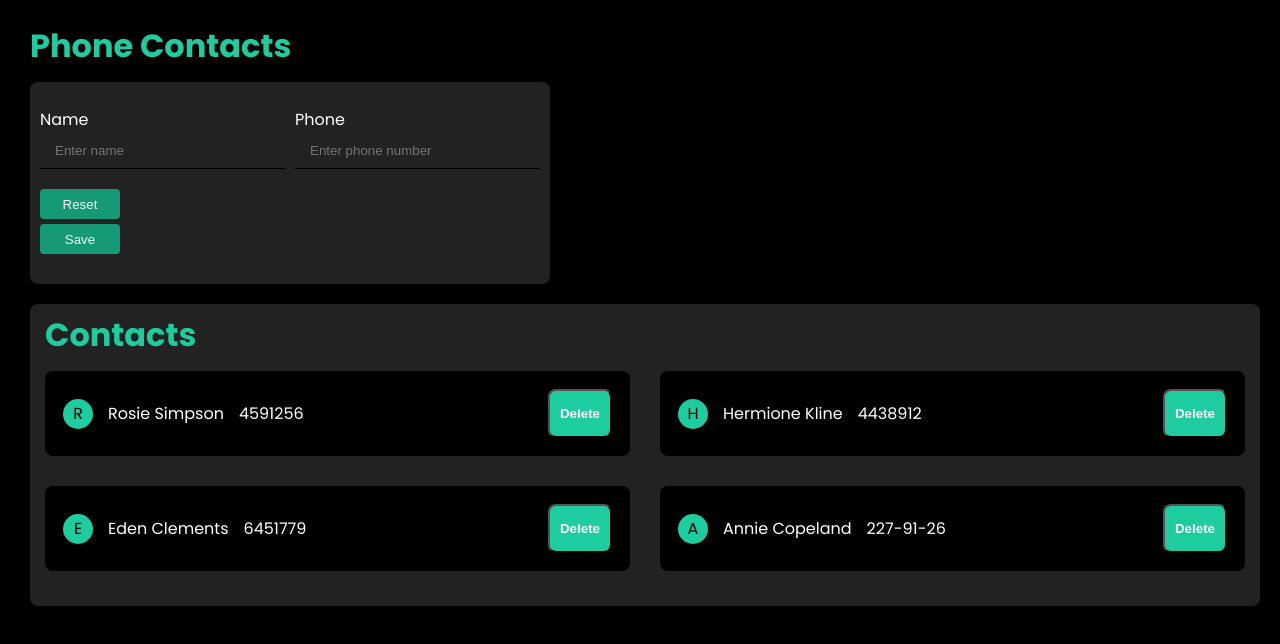
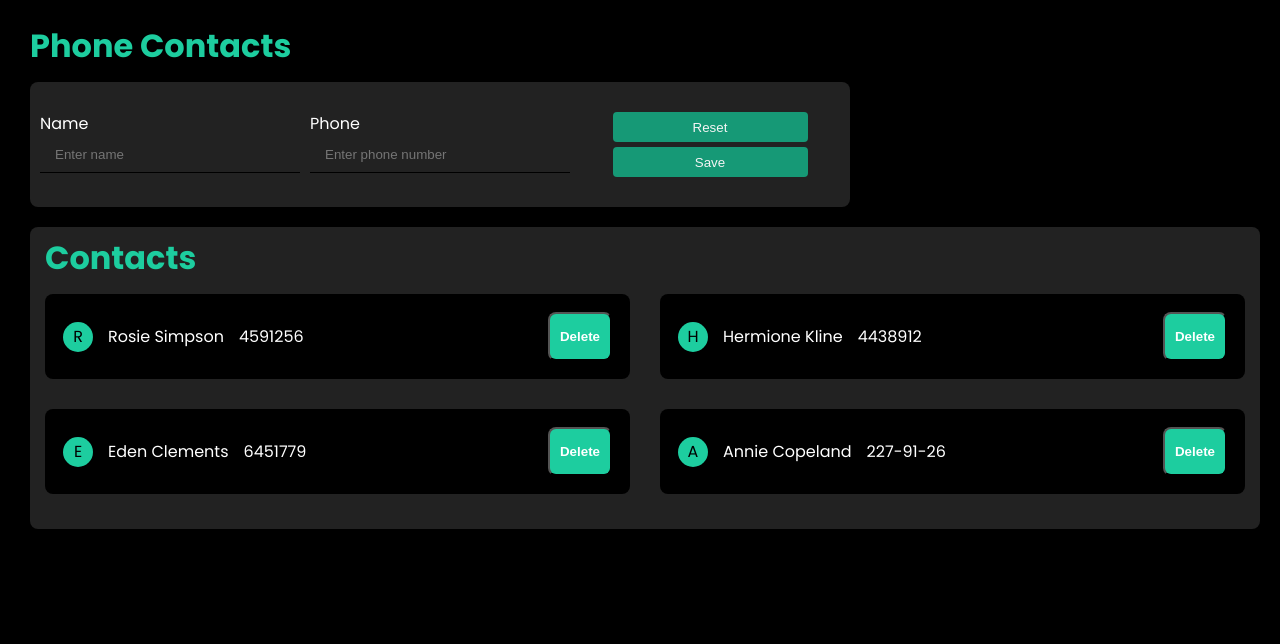
Before and after one commit to murselsen/goit-react-hw-06, a React (Vite) app: page / in a window 1280 px wide. Shown: the top 644 px of the page. Built offline with nearby package versions, Linux system fonts and the light colour scheme.

Commit message:
Refactor Form component: remove console log, add validation schema, and enhance styles for better layout

```diff
--- a/src/App.jsx
+++ b/src/App.jsx
@@ -3,7 +3,6 @@ import Css from "./App.module.css";
 import Form from "./components/Form";
 import ContactList from "./components/ContactList";
 const App = () => {
-  console.log("App component rendered");
   return (
     <div className={Css.App}>
       <h1 className={Css.Title}>Phone Contacts</h1>
--- a/src/components/Form.jsx
+++ b/src/components/Form.jsx
@@ -1,12 +1,12 @@
 import { Formik, Form, Field, ErrorMessage } from "formik";
 import { nanoid } from "nanoid";
-
+import * as Yup from "yup";
+// Styles
 import Css from "./Form.module.css";
 
 import { useDispatch } from "react-redux";
 
 const AForm = () => {
-  console.log("Form component rendered");
   const nameId = nanoid();
   const telId = nanoid();
 
@@ -17,8 +17,21 @@ const AForm = () => {
     resetForm();
   };
 
+  const validationSchema = Yup.object().shape({
+    name: Yup.string()
+      .required("Name is required")
+      .min(2, "Name must be at least 2 characters long"),
+    phone: Yup.number()
+      .required("Phone number is required")
+      .typeError("Phone number must be a number"),
+  });
+
   return (
-    <Formik initialValues={{ name: "", phone: "" }} onSubmit={handleSubmit}>
+    <Formik
+      initialValues={{ name: "", phone: "" }}
+      onSubmit={handleSubmit}
+      validationSchema={validationSchema}
+    >
       <Form className={Css.Form}>
         <div className={Css.FormGroup}>
           <label className={Css.Label} htmlFor={nameId}>
--- a/src/components/Form.module.css
+++ b/src/components/Form.module.css
@@ -1,7 +1,7 @@
 .Form {
   padding: 30px 10px;
   width: 100%;
-  max-width: 500px;
+  max-width: 800px;
   border-radius: 8px;
   display: flex;
   flex-direction: row;
@@ -18,6 +18,7 @@
   gap: 5px;
   color: white;
   flex: 1;
+  min-width: 250px;
 }
 
 .FormGroup .Input {
@@ -27,6 +28,11 @@
   border: 0;
   border-bottom: 1px solid var(--black);
   color: white;
+}
+
+.FormGroup:nth-child(3) .Button {
+  margin: auto;
+  width: 75%;
 }
 
 .FormGroup .Input:focus {
```
